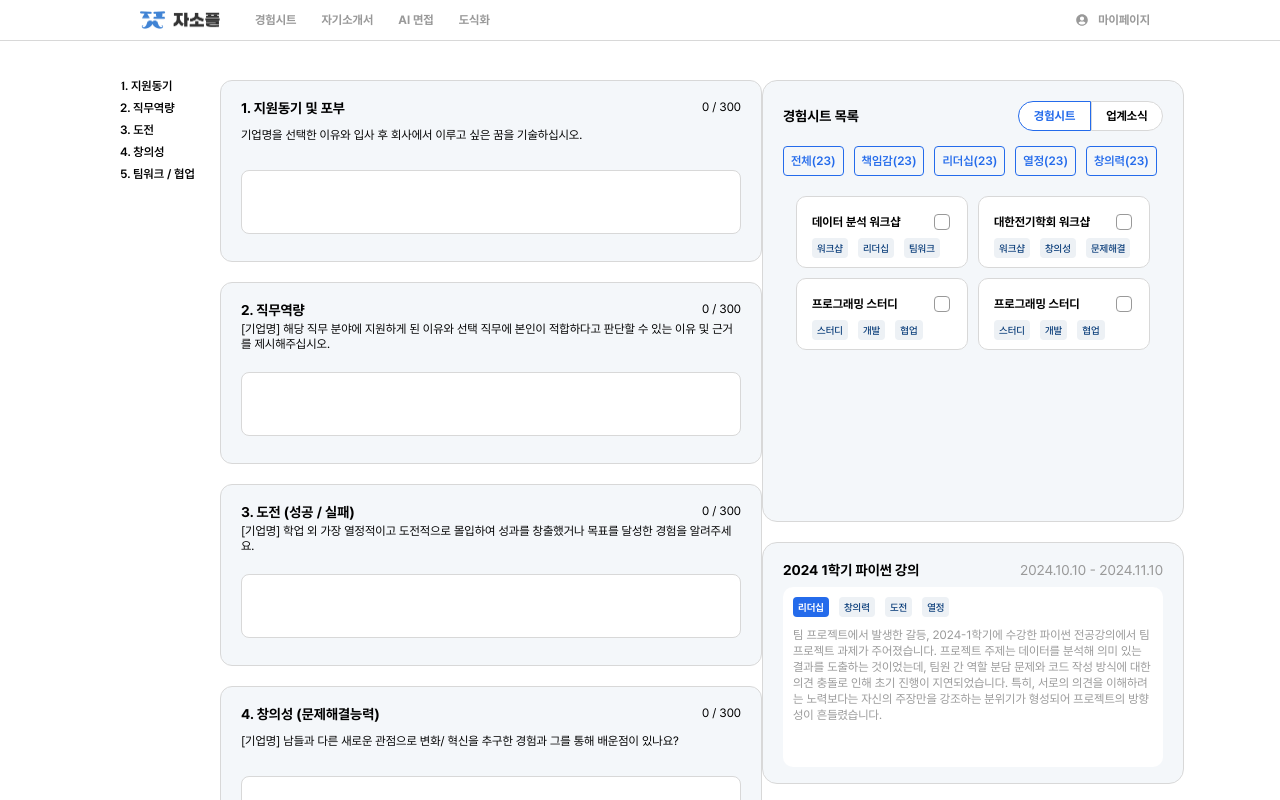
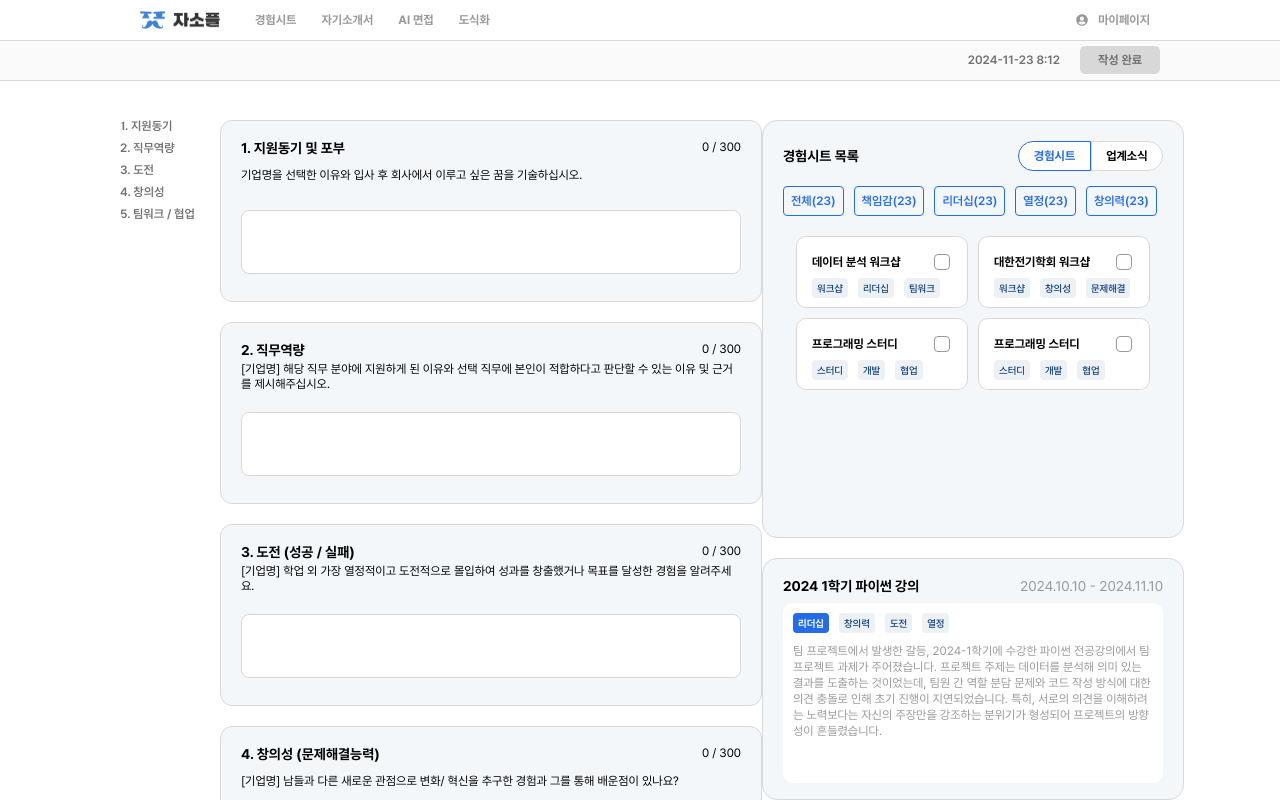
Before and after one commit to 9oormthon-univ/2024_DANPOONG_TEAM_35_FE, a React (Vite) app: page /write-letter in a window 1280 px wide. Built offline with nearby package versions, Linux system fonts and the light colour scheme.

Commit message:
style : 서브 헤더 추가 (작성 완료 헤더)

```diff
--- a/src/components/write-letter/IndexNavigator.jsx
+++ b/src/components/write-letter/IndexNavigator.jsx
@@ -16,7 +16,7 @@ export default IndexNavigator;
 
 const Container = styled.div`
   position: fixed;
-  top: 80px;
+  top: 120px;
   left: 120px;
   width: 100px;
   display: flex;
--- /dev/null
+++ b/src/components/write-letter/SubHeader.jsx
@@ -0,0 +1,67 @@
+import styled from "styled-components";
+
+function SubHeader() {
+  const currentDate = () => {
+    const now = new Date();
+    const todayYear = now.getFullYear();
+    const todayMonth = now.getMonth() + 1;
+    const todayDate = now.getDate();
+
+    const hour = now.getHours();
+    const min = now.getMinutes();
+
+    return (
+      todayYear + "-" + todayMonth + "-" + todayDate + " " + hour + ":" + min
+    );
+  };
+
+  return (
+    <Container>
+      <DateText>{currentDate()}</DateText>
+      <CompleteButton>작성 완료</CompleteButton>
+    </Container>
+  );
+}
+
+export default SubHeader;
+
+const Container = styled.div`
+  width: 100%;
+  height: 40px;
+  display: flex;
+
+  justify-content: space-between;
+  align-items: center;
+
+  background-color: #fafafa;
+
+  position: fixed;
+  top: 40;
+  z-index: 100;
+
+  border-bottom: 1px solid var(--color-light-gray);
+`;
+
+const DateText = styled.div`
+  font-size: 12px;
+  font-weight: var(--weight-semi-bold);
+  color: var(--color-dark-gray);
+
+  position: fixed;
+  right: 220px;
+`;
+
+const CompleteButton = styled.button`
+  width: 80px;
+  position: fixed;
+  right: 120px;
+
+  background-color: #d8d8d8;
+  color: var(--color-dark-gray);
+  border-radius: 5px;
+
+  font-size: 12px;
+  font-weight: var(--weight-bold);
+
+  cursor: pointer;
+`;
--- a/src/components/write-letter/WriteLetterPage.style.js
+++ b/src/components/write-letter/WriteLetterPage.style.js
@@ -5,7 +5,7 @@ export const Background = styled.div`
   height: 100vh;
 
   display: flex;
-  margin-top: 40px;
+  margin-top: 80px;
   margin-left: 80px;
 
   overflow-x: hidden;
--- a/src/pages/WriteLetterPage.jsx
+++ b/src/pages/WriteLetterPage.jsx
@@ -8,6 +8,7 @@ import {
 import SheetListPanel from "../components/write-letter/SheetListPanel";
 import IndexNavigator from "../components/write-letter/IndexNavigator";
 import DetailPanel from "../components/write-letter/DetailPanel";
+import SubHeader from "../components/write-letter/SubHeader";
 
 function WriteCoverLetterPage() {
   const [letters, setLetters] = useState([
@@ -72,11 +73,16 @@ function WriteCoverLetterPage() {
   };
 
   return (
+    <>
+      <SubHeader />
       <Background>
         <IndexNavigator onNavigate={handleNavigate} />
         <WriteContainer>
           {letters.map((letter, index) => (
-          <div key={letter.id} ref={(el) => (sectionRefs.current[index] = el)}>
+            <div
+              key={letter.id}
+              ref={(el) => (sectionRefs.current[index] = el)}
+            >
               <LetterBox
                 title={letter.title}
                 placeholder={letter.placeholder}
@@ -93,6 +99,7 @@ function WriteCoverLetterPage() {
           <DetailPanel />
         </PanelContainer>
       </Background>
+    </>
   );
 }
 
--- a/src/styles/GlobalStyle.js
+++ b/src/styles/GlobalStyle.js
@@ -130,6 +130,7 @@ const GlobalStyle = createGlobalStyle`
     :root{
         // Colors
         --color-red: #E71825;
+        --color-dark-gray: #717171;
         --color-light-gray: #D8D8D8;
         --color-gray: #999999;
         --color-light-blue: #EDF1F5;
```
Lines whose indentation alone changed are shown as unchanged.
